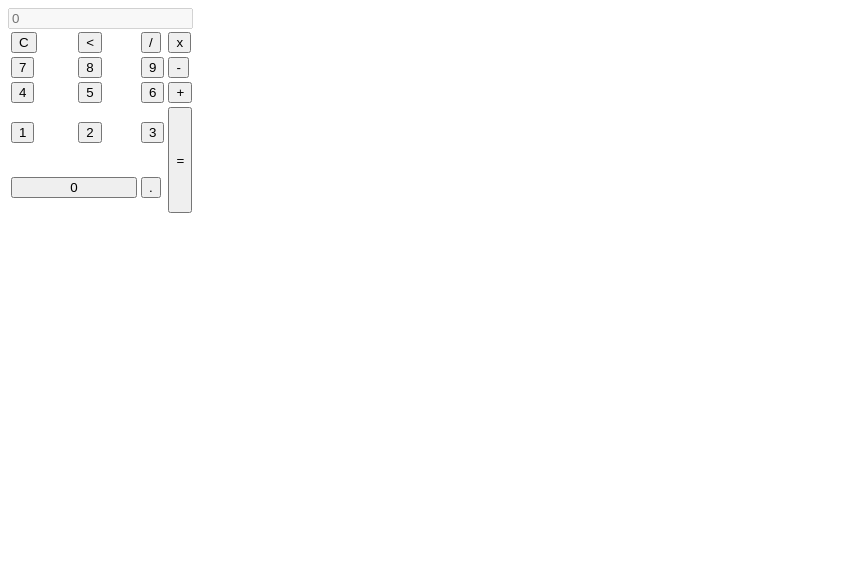
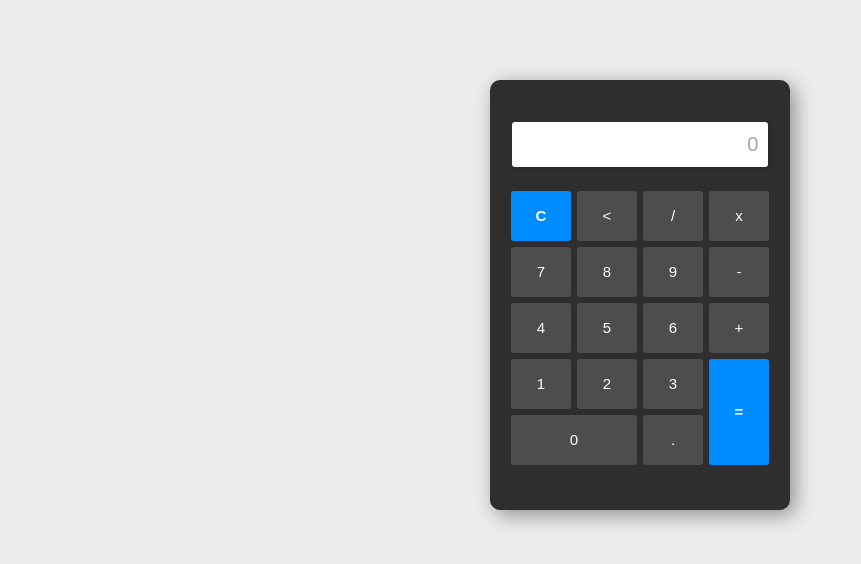
Before and after one commit to ThiagooRocha/Calculadora, a plain HTML site: page index.html in a window 1280 px wide. Shown: the whole page, without its empty margins (0-861 px from the left). Drawn offline with Linux system fonts and the light colour scheme.

Commit message:
Adicionando CSS

```diff
--- /dev/null
+++ b/Style CSS/Style.css
@@ -0,0 +1,67 @@
+*{
+    margin: 0;
+    padding: 0;
+    box-sizing: border-box;
+}
+
+body{
+    font-family: Arial, Helvetica, sans-serif;
+    width: 100vw;
+    height: 100vh;
+    overflow: hidden;
+    background: rgba(207, 207, 207, 0.377);
+}
+
+section.container{
+    margin: 80px 0px 0px 0px;
+    display: flex;
+    align-items: center;
+    justify-content: center;
+}
+.calculadora{
+    display: flex;
+    flex-direction: column;
+    align-items: center;
+    justify-content: center;
+    gap: 20px;
+    width: 300px;
+    height: 430px;
+    padding: 30px 15px;
+    background: rgb(46, 46, 46);
+    border-radius: 10px;
+    box-shadow: 5px 5px 20px 0px rgba(0, 0, 0, 0.397);
+}
+.calculadora input{
+    font-size: 20px;
+    padding: 10px;
+    text-align: right;
+    border: none;
+    background: white;
+    border-radius: 3px;
+    width: 95%;
+    height: 45px;
+    box-shadow: 2px 2px 2px 1px rgba(0, 0, 0, 0.082);
+}
+.calculadora input::placeholder{
+    color: rgba(82, 82, 82, 0.521);
+}
+.calculadora button{
+    border: 0px;
+    margin: 2px;
+    width: 60px;
+    height: 50px;
+    border-radius: 3px;
+    background: rgb(77, 77, 77);
+    color: white;
+    font-size: 15px;
+}
+.calculadora button:hover{
+    background: rgba(77, 77, 77, 0.397);
+}
+.calculadora .button-bold{
+    background: rgb(0, 140, 255);
+    font-weight: bold;
+}
+.calculadora .button-bold:hover{
+    background: rgba(0, 140, 255, 0.61);
+}
--- a/index.html
+++ b/index.html
@@ -6,7 +6,7 @@
     <meta http-equiv="X-UA-Compatible" content="IE=edge">
     <meta name="viewport" content="width=device-width, initial-scale=1.0">
     <title>Calculadora</title>
-    <link rel="stylesheet" href="./StyleCSS/Style.css">
+    <link rel="stylesheet" href="./Style CSS/Style.css">
     <script src="calculadora.js"></script>
     <link rel="icon" href="calculadora icon.png">
 
```
Also changed, not shown: calculadora icon.png (added).
